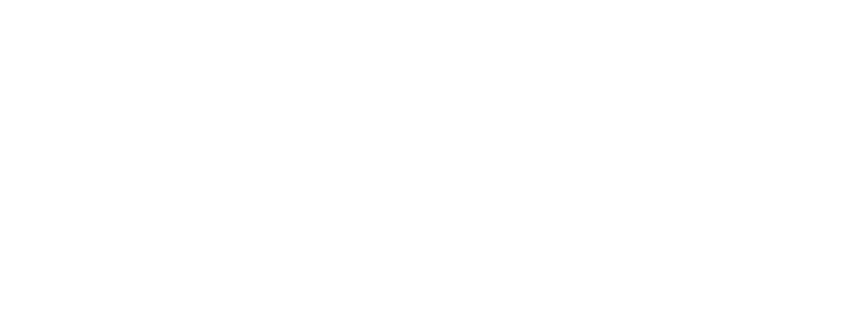
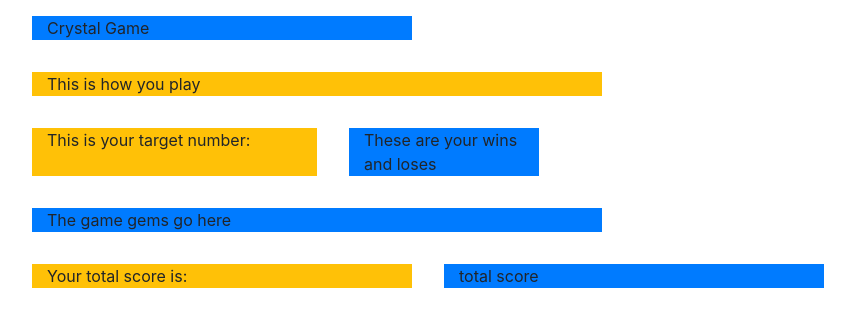
Before and after one commit to nme312/gem, a plain HTML site: page index.html in a window 1280 px wide. Shown: the whole page, without its empty margins (54-909 px from the left). Drawn offline with nearby package versions, Linux system fonts and the light colour scheme.

Commit message:
added basic html and javascript

```diff
--- a/assets/javascript/game.js
+++ b/assets/javascript/game.js
@@ -0,0 +1,12 @@
+//generate random number between 19 and 120
+var targetNum = Math.floor(Math.random()+19 * 120);
+
+//generate random number between 1 and 12
+var randomNum1 = Math.floor(Math.random()+1 * 12);
+var randomNum2 = Math.floor(Math.random()+1 * 12);
+var randomNum3 = Math.floor(Math.random()+1 * 12);
+var randomNum4 = Math.floor(Math.random()+1 * 12);
+
+//create variables to store player wins and loses
+var userWins = 0;
+var userLoses = 0;
--- a/index.html
+++ b/index.html
@@ -10,10 +10,52 @@
 
     <title>Document</title>
 
+    <link rel="stylesheet" href="https://maxcdn.bootstrapcdn.com/bootstrap/4.0.0/css/bootstrap.min.css" />
+
 </head>
 
 <body>
 
+    <div class="container">
+
+        <div class="row">
+
+            <div class="col-md-4 bg-primary m-3" id="game-title">Crystal Game</div>
+
+        </div>
+
+        <div class="row">
+
+            <div class="col-md-6 bg-warning m-3" id="game-rules">This is how you play</div>
+
+        </div>
+
+        <div class="row">
+
+            <div class="col-md-3 bg-warning m-3" id="target-number">This is your target number:</div>
+            <div class="col-md-2 bg-primary m-3" id="w/l-ratio">These are your wins and loses</div>
+
+        </div>
+
+        <div class="row">
+
+            <div class="col-md-6 m-3 bg-primary" id="game-gems">The game gems go here</div>
+
+        </div>
+
+        <div class="row">
+
+            <div class="col-md-4 m-3 bg-warning" id="total-score">
+                Your total score is:
+            </div>
+            <div class="col-md-4 bg-primary m-3" id="current-number">total score</div>
+
+        </div>
+
+    </div>
+
+<script src="https://code.jquery.com/jquery-3.3.1.min.js" integrity="sha256-FgpCb/KJQlLNfOu91ta32o/NMZxltwRo8QtmkMRdAu8=" crossorigin="anonymous"></script>
+<script type="text/javascript" src="./assets/javascript/game.js"></script>
 </body>
 
 </html>
```
